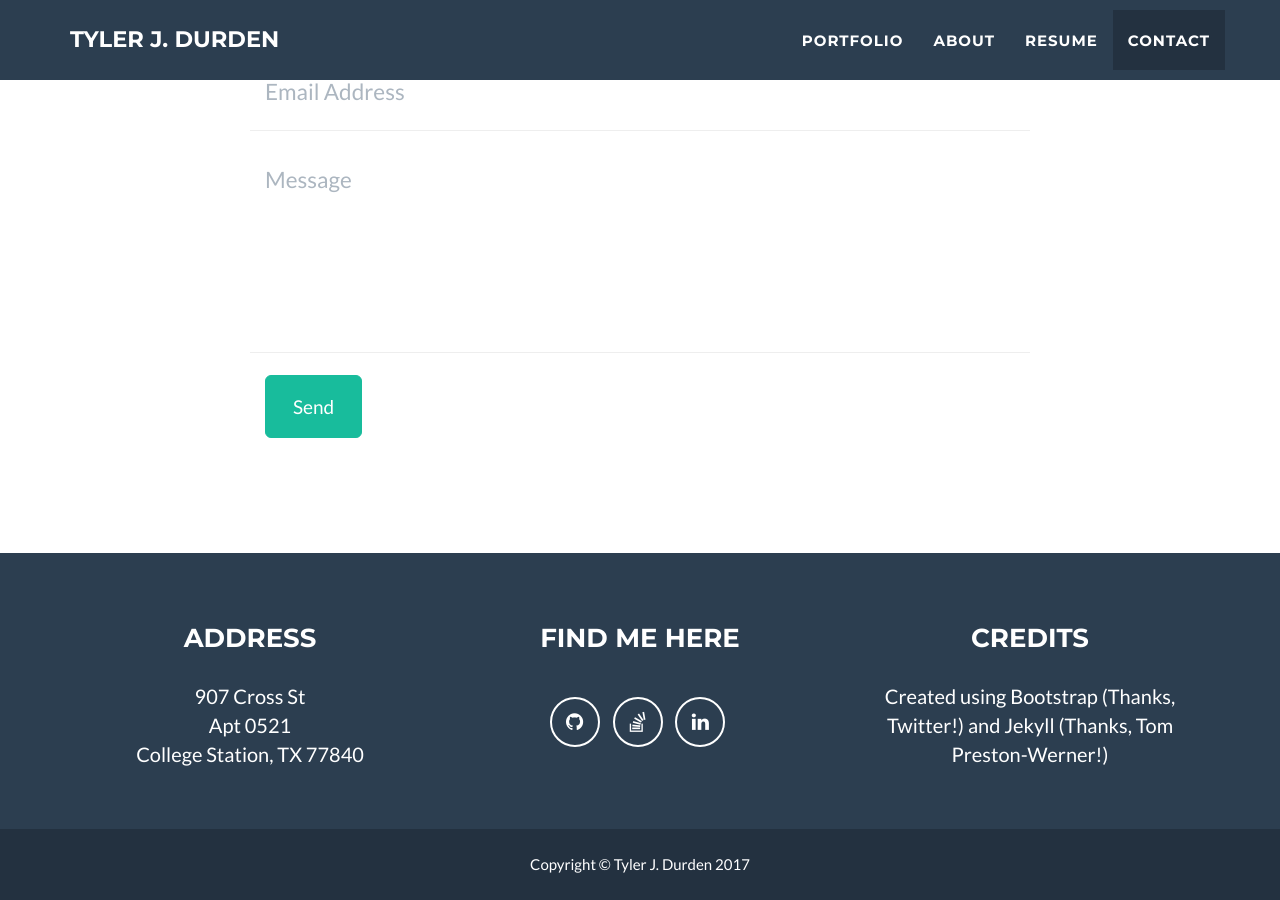
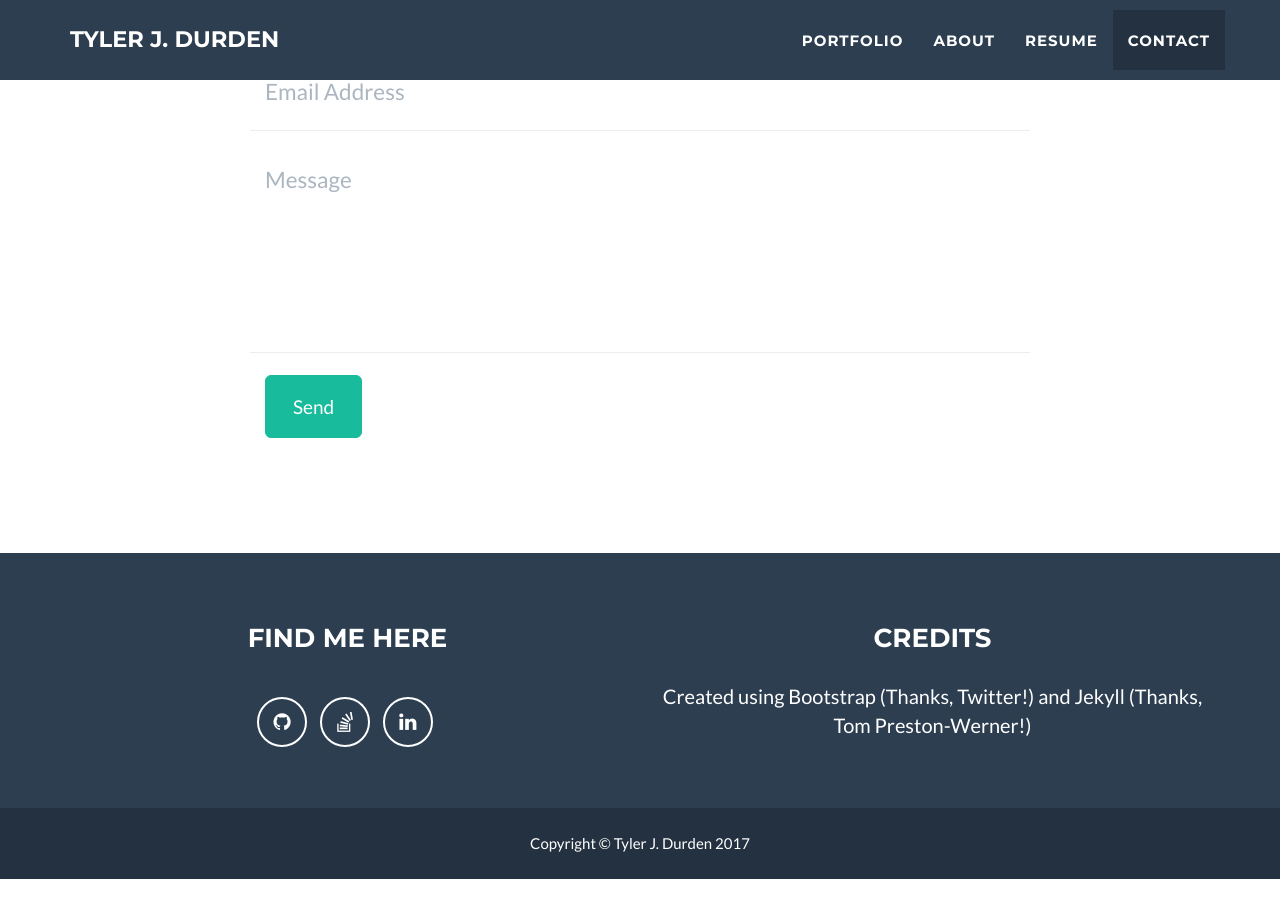
Before and after one commit to tylerjdurden/old-website, a Jekyll site: the page built from index.html, in a window 1280 px wide and 900 px high, scrolled down 2272 px. Built offline with Jekyll 4.4.1, drawn with Linux system fonts in a browser that asks for light colours; after the commit the page ends 3151 px from its top, so only the background shows below that.

Commit message:
Remove address

```diff
--- a/_config.yml
+++ b/_config.yml
@@ -33,7 +33,7 @@ color:
 # Footer settings
 footer:
   copyright: Tyler J. Durden
-  location: Address
+  # location: Address
   social: Find Me Here
   credits: Credits
 
@@ -53,10 +53,10 @@ social:
 
 
 # Postal address (add as many lines as necessary)
-address:
-  - line: 907 Cross St
-  - line: Apt 0521
-  - line: College Station, TX 77840
+# address:
+#   - line: 907 Cross St
+#   - line: Apt 0521
+#   - line: College Station, TX 77840
 
 # Credits content
 # credits: 'Freelancer is a free to use, open source Bootstrap theme created by <a href="http://startbootstrap.com">Start Bootstrap</a>.'
--- a/_includes/footer.html
+++ b/_includes/footer.html
@@ -3,15 +3,15 @@
         <div class="footer-above">
             <div class="container">
                 <div class="row">
-                    <div class="footer-col col-md-4">
-                        <h3>{{ site.footer.location }}</h3>
-                        <p>
-                            {% for adress in site.address %}
-                                {{ adress.line }} <br>
-		                    {% endfor %}
-                        </p>
-                    </div>
-                    <div class="footer-col col-md-4">
+                    <!-- <div class="footer-col col-md-4"> -->
+                    <!--     <h3>{{ site.footer.location }}</h3> -->
+                    <!--     <p> -->
+                    <!--         {% for adress in site.address %} -->
+                    <!--             {{ adress.line }} <br> -->
+		                    <!-- {% endfor %} -->
+                    <!--     </p> -->
+                    <!-- </div> -->
+                    <div class="footer-col col-md-6">
                         <h3>{{ site.footer.social }}</h3>
                         <ul class="list-inline">
                             {% for network in site.social %}
@@ -21,7 +21,7 @@
 		                    {% endfor %}
                         </ul>
                     </div>
-                    <div class="footer-col col-md-4">
+                    <div class="footer-col col-md-6">
                         <h3>{{ site.footer.credits }}</h3>
                         <p>{{ site.credits }}</p>
                     </div>
```
Also changed, not shown: 7 other files.
